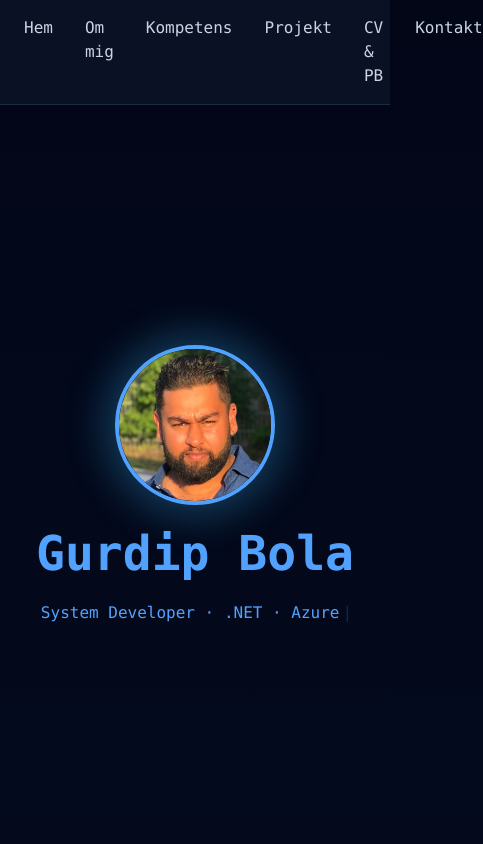
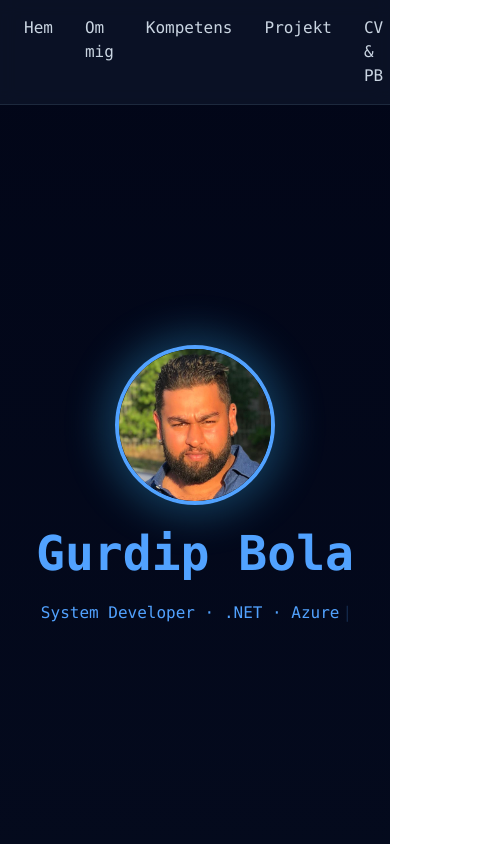
Before and after one commit to gurdip6/portfolio-next, a Next.js app: page / in a window 390 px wide. Shown: the top 844 px of the page, 483 px wide, since content can reach past the window. Built offline with nearby package versions, Linux system fonts and the light colour scheme.

Commit message:
Updated Navbar floating tex

```diff
--- a/app/components/FloatingCode.tsx
+++ b/app/components/FloatingCode.tsx
@@ -1,13 +1,11 @@
 "use client";
-import React, { useEffect, useState } from "react";
+import React, { useMemo } from "react";
 
 export default function FloatingCode() {
-  const [codes, setCodes] = useState<
-    { text: string; x: number; delay: number; duration: number }[]
-  >([]);
-
-  useEffect(() => {
-    const snippets = [
+  const floatingSnippets = useMemo(
+    () =>
+      Array.from({ length: 18 }).map((_, i) => ({
+        text: [
           "public async Task<IActionResult> GetAll() { }",
           "builder.Services.AddControllers();",
           "console.log('Azure Connected');",
@@ -16,52 +14,64 @@ export default function FloatingCode() {
           "return Ok(result);",
           "const data = await fetch('/api');",
           "<div className='container'>",
-    ];
-
-    const generated = Array.from({ length: 25 }).map(() => ({
-      text: snippets[Math.floor(Math.random() * snippets.length)],
-      x: Math.random() * 100, // horisontell placering
-      delay: Math.random() * 15, // olika starttider
-      duration: 20 + Math.random() * 10, // flyttid
-    }));
-
-    setCodes(generated);
-  }, []);
+          "app.UseHttpsRedirection();",
+          "services.AddDbContext<AppDbContext>();",
+          "if (ModelState.IsValid) { }",
+          "npm run build && npm start",
+          "<motion.div whileHover={{ scale: 1.1 }} />",
+          "FROM mcr.microsoft.com/dotnet/aspnet:9.0",
+          "docker-compose up --build",
+          "console.log('Hello Gurdip');",
+          "await context.SaveChangesAsync();",
+          "return View(model);",
+        ][i % 18],
+        left: `${Math.random() * 90}%`, // narrower range so it's centered
+        top: `${Math.random() * 100}%`,
+        duration: `${10 + Math.random() * 10}s`,
+        delay: `${Math.random() * 5}s`,
+      })),
+    []
+  );
 
   return (
-    <div className="fixed inset-0 -z-10 overflow-hidden pointer-events-none">
-      {codes.map((code, i) => (
-        <span
+    <div
+      className="absolute inset-0 overflow-hidden font-mono text-blue-400 text-xs md:text-sm opacity-30 pointer-events-none"
+      style={{
+        zIndex: 0, // below text, but within same layer
+        maskImage:
+          "linear-gradient(to bottom, transparent 0%, black 15%, black 85%, transparent 100%)",
+        WebkitMaskImage:
+          "linear-gradient(to bottom, transparent 0%, black 15%, black 85%, transparent 100%)",
+      }}
+    >
+      {floatingSnippets.map((code, i) => (
+        <p
           key={i}
-          className="absolute text-blue-400 text-[10px] md:text-sm font-mono opacity-40 animate-float glow"
+          className="absolute animate-float glow"
           style={{
-            left: `${code.x}%`,
-            animationDelay: `${code.delay}s`,
-            animationDuration: `${code.duration}s`,
+            left: code.left,
+            top: code.top,
+            animationDuration: code.duration,
+            animationDelay: code.delay,
+            whiteSpace: "nowrap",
           }}
         >
           {code.text}
-        </span>
+        </p>
       ))}
 
       <style jsx global>{`
         @keyframes float {
           0% {
-            transform: translateY(110vh);
-            opacity: 0;
-          }
-          10% {
-            opacity: 0.4;
+            transform: translateY(100vh);
+            opacity: 0.2;
           }
           50% {
             opacity: 0.8;
           }
-          90% {
-            opacity: 0.4;
-          }
           100% {
-            transform: translateY(-10vh);
-            opacity: 0;
+            transform: translateY(-100vh);
+            opacity: 0.2;
           }
         }
 
@@ -73,6 +83,12 @@ export default function FloatingCode() {
           text-shadow: 0 0 8px rgba(56, 189, 248, 0.8),
             0 0 20px rgba(56, 189, 248, 0.6);
         }
+
+        html,
+        body {
+          overflow-x: hidden !important;
+          position: relative;
+        }
       `}</style>
     </div>
   );
--- a/app/page.tsx
+++ b/app/page.tsx
@@ -13,6 +13,7 @@ export default function Home() {
   const [floatingSnippets, setFloatingSnippets] = useState<
     { text: string; left: string; top: string; duration: string; delay: string }[]
   >([]);
+  const [parallax, setParallax] = useState({ x: 0, y: 0 });
 
   useEffect(() => {
     const snippets = [
@@ -26,21 +27,44 @@ export default function Home() {
       "<div className='container'>",
     ];
 
-    const generated = Array.from({ length: 25 }).map(() => ({
+    const generated = Array.from({ length: 20 }).map(() => ({
       text: snippets[Math.floor(Math.random() * snippets.length)],
-      left: `${Math.random() * 100}%`,
+      left: `${Math.random() * 90}%`,
       top: `${Math.random() * 100}%`,
-      duration: `${10 + Math.random() * 10}s`,
-      delay: `${Math.random() * 5}s`,
+      duration: `${12 + Math.random() * 8}s`,
+      delay: `${Math.random() * 4}s`,
     }));
 
     setFloatingSnippets(generated);
   }, []);
 
+  // 🔹 Parallax effect (moves background slightly with mouse)
+  useEffect(() => {
+    const handleMouseMove = (e: MouseEvent) => {
+      const moveX = (e.clientX / window.innerWidth - 0.5) * 10;
+      const moveY = (e.clientY / window.innerHeight - 0.5) * 10;
+      setParallax({ x: moveX, y: moveY });
+    };
+
+    window.addEventListener("mousemove", handleMouseMove);
+    return () => window.removeEventListener("mousemove", handleMouseMove);
+  }, []);
+
   return (
-    <>
-      {/* 🔹 Flytande kodrader i bakgrunden */}
-      <div className="fixed inset-0 -z-10 overflow-hidden font-mono text-blue-400 text-xs md:text-sm opacity-40 pointer-events-none">
+    <main className="relative min-h-screen bg-gradient-to-b from-slate-950 via-slate-900 to-slate-950 text-slate-200 scroll-smooth font-mono overflow-hidden">
+      {/* 🔹 Floating code background with parallax */}
+      <div
+        className="absolute inset-0 overflow-hidden font-mono text-blue-400 text-xs md:text-sm opacity-30 pointer-events-none"
+        style={{
+          zIndex: 0,
+          transform: `translate(${parallax.x}px, ${parallax.y}px)`,
+          transition: "transform 0.1s ease-out",
+          maskImage:
+            "linear-gradient(to bottom, transparent 0%, black 15%, black 85%, transparent 100%)",
+          WebkitMaskImage:
+            "linear-gradient(to bottom, transparent 0%, black 15%, black 85%, transparent 100%)",
+        }}
+      >
         {floatingSnippets.map((code, i) => (
           <p
             key={i}
@@ -50,6 +74,7 @@ export default function Home() {
               top: code.top,
               animationDuration: code.duration,
               animationDelay: code.delay,
+              whiteSpace: "nowrap",
             }}
           >
             {code.text}
@@ -70,24 +95,31 @@ export default function Home() {
               opacity: 0.2;
             }
           }
+
           .animate-float {
             animation: float linear infinite;
           }
+
           .glow {
             text-shadow: 0 0 8px rgba(56, 189, 248, 0.8),
               0 0 20px rgba(56, 189, 248, 0.6);
           }
+
+          html,
+          body {
+            overflow-x: hidden !important;
+            position: relative;
+          }
         `}</style>
       </div>
 
-      <main className="min-h-screen relative bg-gradient-to-b from-slate-950 via-slate-900 to-slate-950 text-slate-200 scroll-smooth font-mono">
-        {/* 🔹 Navigationsmeny */}
+      {/* 🔹 Navbar */}
       <Navbar />
 
-        {/* 🔹 Hero-sektion */}
+      {/* 🔹 Hero Section */}
       <section
         id="hero"
-          className="flex flex-col items-center justify-center text-center h-[90vh] space-y-6"
+        className="flex flex-col items-center justify-center text-center h-[90vh] space-y-6 relative z-10"
       >
         <motion.img
           src="/Gurdip.jpg"
@@ -110,24 +142,23 @@ export default function Home() {
             typeSpeed={80}
             deleteSpeed={0}
             delaySpeed={3000}
-
           />
         </span>
       </section>
 
-        {/* 🔹 Om mig */}
+      {/* 🔹 About */}
       <About />
 
-        {/* 🔹 Färdigheter */}
-        <Kompetens/>
+      {/* 🔹 Skills / Kompetens */}
+      <Kompetens />
 
-        {/* 🔹 Projekt */}
+      {/* 🔹 Projects */}
       <Projects />
 
       {/* 🔹 CV & Personligt brev */}
       <section
         id="documents"
-          className="max-w-6xl mx-auto px-6 py-32 text-center text-slate-300"
+        className="max-w-6xl mx-auto px-6 py-32 text-center text-slate-300 relative z-10"
       >
         <motion.h2
           initial={{ opacity: 0, y: 30 }}
@@ -151,9 +182,7 @@ export default function Home() {
             }}
             className="bg-slate-800/60 border border-slate-700 rounded-xl p-6 shadow-lg transition-all duration-300"
           >
-              <h3 className="text-2xl font-semibold text-blue-400 mb-4">
-                Mitt CV
-              </h3>
+            <h3 className="text-2xl font-semibold text-blue-400 mb-4">Mitt CV</h3>
             <iframe
               src="/GurdipBolaCV5.pdf"
               className="w-full h-96 rounded-lg border border-slate-700 mb-4"
@@ -224,17 +253,16 @@ export default function Home() {
         </div>
       </section>
 
-        {/* 🔹 Kontakt */}
+      {/* 🔹 Contact */}
       <Contact />
 
       {/* 🔹 Scroll to top button */}
       <ScrollToTop />
 
-        {/* 🔹 Sidfot */}
-        <footer className="border-t border-slate-800 py-10 text-center text-slate-500 text-sm">
+      {/* 🔹 Footer */}
+      <footer className="border-t border-slate-800 py-10 text-center text-slate-500 text-sm relative z-10">
         © {new Date().getFullYear()} Gurdip Bola.
       </footer>
     </main>
-    </>
   );
 }
```
Lines whose indentation alone changed are shown as unchanged.
